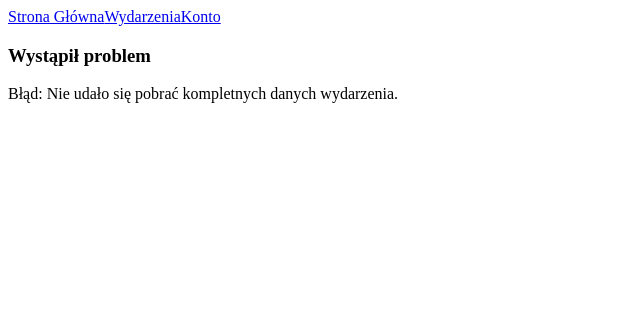
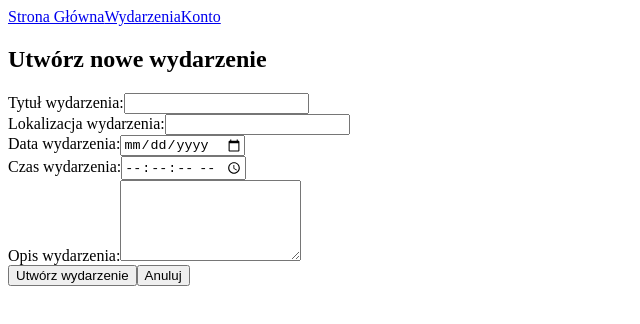
Before and after one commit to jnadolski223/technologie-chmurowe-projekt, a React (Vite) app in the folder frontend/: page /events/form in a window 1280 px wide. Shown: the top 324 px of the page, without its empty margins (0-640 px from the left). Built offline with nearby package versions, Linux system fonts and the light colour scheme; no server answers.

Commit message:
Added form to create and edit event

```diff
--- a/frontend/src/App.tsx
+++ b/frontend/src/App.tsx
@@ -3,6 +3,7 @@ import HomePage from './pages/HomePage.tsx';
 import NotFoundPage from './pages/NotFoundPage.tsx';
 import EventsPage from './pages/EventsPage.tsx';
 import EventDetailsPage from './pages/EventDetailsPage.tsx';
+import EventFormPage from './pages/EventFormPage.tsx';
 
 export default function App() {
   return (
@@ -16,7 +17,9 @@ export default function App() {
       <Routes>
         <Route path="/" element={<HomePage/>}/>
         <Route path="/events" element={<EventsPage/>}/>
+        <Route path="/events/form" element={<EventFormPage/>}/>
         <Route path="/events/:eventId" element={<EventDetailsPage/>}/>
+        <Route path="/events/:eventId/form" element={<EventFormPage/>}/>
         <Route path="*" element={<NotFoundPage/>}/>
       </Routes>
     </BrowserRouter>
--- a/frontend/src/components/EventDetails.tsx
+++ b/frontend/src/components/EventDetails.tsx
@@ -17,7 +17,7 @@ export default function EventDetails({ event, bookingCount, isOwner, bookingId }
   };
 
   const handleEdit = (): void => {
-    navigate(`/events/${event.id}/edit`);
+    navigate(`/events/${event.id}/form`);
   }
 
   const handleDelete = async (): Promise<void> => {
--- /dev/null
+++ b/frontend/src/components/EventForm.tsx
@@ -0,0 +1,141 @@
+import { type SubmitEvent, useState } from 'react';
+import { type NavigateFunction, useNavigate } from 'react-router-dom';
+import { config } from '../config/config.ts';
+import type { EventData, EventRequest, UserStorageData } from '../interfaces';
+
+interface EventFormProps {
+  event: EventData | null;
+}
+
+export default function EventForm({ event }: EventFormProps) {
+  const navigate: NavigateFunction = useNavigate();
+  const isEditMode: boolean = event != null;
+
+  const [title, setTitle] = useState<string>(event?.title ?? '');
+  const [location, setLocation] = useState<string>(event?.location ?? '');
+  const [date, setDate] = useState<string>(event?.date ?? '');
+  const [time, setTime] = useState<string>(event?.time ?? '');
+  const [description, setDescription] = useState<string>(event?.description ?? '');
+
+  const [isSubmitting, setIsSubmitting] = useState<boolean>(false);
+
+  const handleSubmit = async (e: SubmitEvent): Promise<void> => {
+    e.preventDefault();
+
+    const userDataRaw: string | null = localStorage.getItem(config.userStorageKey);
+    if (!userDataRaw) {
+      alert('Błąd: Musisz być zalogowany, aby wykonać tę operację.');
+      navigate('/login');
+      return;
+    }
+
+    const loggedInUser: UserStorageData = JSON.parse(userDataRaw);
+    const userId: string = loggedInUser.id;
+
+    const eventRequestData: EventRequest = { userId, title, location, date, time, description };
+
+    const url: string = isEditMode
+      ? `${config.apiBaseUrl}/events/${event?.id}`
+      : `${config.apiBaseUrl}/events`;
+
+    const method: string = isEditMode ? 'PUT' : 'POST';
+
+    const errorMessage: string = `Błąd: Nie udało się ${isEditMode ? 'zaktualizować' : 'utworzyć'} wydarzenia.`;
+
+    try {
+      setIsSubmitting(true);
+
+      const response: Response = await fetch(url, {
+        method: method,
+        headers: { 'Content-Type': 'application/json' },
+        body: JSON.stringify(eventRequestData)
+      });
+
+      if (response.ok) {
+        alert(isEditMode ? 'Wydarzenie zostało pomyślnie zaktualizowane!' : 'Wydarzenie zostało utworzone!');
+        navigate('/events');
+      } else {
+        alert(errorMessage);
+      }
+    } catch (err) {
+      console.error('Błąd sieciowy / krytyczny aplikacji:', err);
+      alert(errorMessage);
+    } finally {
+      setIsSubmitting(false);
+    }
+  }
+
+  return (
+    <form onSubmit={handleSubmit}>
+      <h2>{isEditMode ? 'Edytuj wydarzenie' : 'Utwórz nowe wydarzenie'}</h2>
+
+      <div>
+        <label htmlFor="title">Tytuł wydarzenia:</label>
+        <input
+          id="title"
+          type="text"
+          value={title}
+          onChange={(e): void => setTitle(e.target.value)}
+          required
+          minLength={3}
+          maxLength={200}
+        />
+      </div>
+
+      <div>
+        <label htmlFor="location">Lokalizacja wydarzenia:</label>
+        <input
+          id="location"
+          type="text"
+          value={location}
+          onChange={(e): void => setLocation(e.target.value)}
+          required
+          minLength={3}
+          maxLength={200}
+        />
+      </div>
+
+      <div>
+        <label htmlFor="date">Data wydarzenia:</label>
+        <input
+          id="date"
+          type="date"
+          value={date}
+          onChange={(e): void => setDate(e.target.value)}
+          required
+        />
+      </div>
+
+      <div>
+        <label htmlFor="time">Czas wydarzenia:</label>
+        <input
+          id="time"
+          type="time"
+          step={1}
+          value={time}
+          onChange={(e): void => setTime(e.target.value)}
+          required
+        />
+      </div>
+
+      <div>
+        <label htmlFor="description">Opis wydarzenia:</label>
+        <textarea
+          id="description"
+          value={description}
+          onChange={(e) => setDescription(e.target.value)}
+          rows={5}
+        />
+      </div>
+
+      <div>
+        <button type="submit" disabled={isSubmitting}>
+          {isSubmitting ? 'Zapisywanie...' : isEditMode ? 'Zapisz zmiany' : 'Utwórz wydarzenie'}
+        </button>
+        <button type="button" onClick={() => navigate(-1)}>
+          Anuluj
+        </button>
+      </div>
+    </form>
+  );
+}
--- a/frontend/src/interfaces/index.ts
+++ b/frontend/src/interfaces/index.ts
@@ -1,4 +1,5 @@
 export * from './ApiResponse.ts';
 export * from './BookingData.ts';
 export * from './EventData.ts';
+export * from './EventRequest.ts';
 export * from './UserStorageData.ts';
--- /dev/null
+++ b/frontend/src/pages/EventFormPage.tsx
@@ -0,0 +1,91 @@
+import { useEffect, useState } from 'react';
+import { useParams, useNavigate, type NavigateFunction } from 'react-router-dom';
+import EventForm from '../components/EventForm.tsx';
+import { config } from '../config/config.ts';
+import type { ApiResponse, EventData, UserStorageData } from '../interfaces';
+
+export default function EventFormPage() {
+  const { eventId } = useParams<{ eventId: string }>();
+  const navigate: NavigateFunction = useNavigate();
+
+  const [event, setEvent] = useState<EventData | null>(null);
+
+  const [isLoading, setIsLoading] = useState<boolean>(!!eventId);
+  const [error, setError] = useState<string | null>(null);
+
+  useEffect(() => {
+    if (!eventId) {
+      return;
+    }
+
+    const fetchEventToEdit = async () => {
+      const errorMessage: string = 'Błąd: Nie udało się pobrać danych wydarzenia do edycji.';
+
+      try {
+        setIsLoading(true);
+        setError(null);
+
+        const userDataRaw: string | null = localStorage.getItem(config.userStorageKey);
+        if (!userDataRaw) {
+          alert('Błąd: Musisz być zalogowany, aby edytować wydarzenie.');
+          navigate('/login');
+          return;
+        }
+
+        const loggedInUser: UserStorageData = JSON.parse(userDataRaw);
+
+        const response: Response = await fetch(`${config.apiBaseUrl}/events/${eventId}`);
+        if (!response.ok) {
+          const apiErrorData: ApiResponse<never> = await response.json().catch((): null => null);
+          console.error('Błąd API:', { status: response.status, apiResponse: apiErrorData });
+          setError(errorMessage);
+          return;
+        }
+
+        const result: ApiResponse<EventData> = await response.json();
+
+        if (result.data) {
+          const fetchedEvent: EventData = result.data;
+          if (loggedInUser.id !== fetchedEvent.userId) {
+            alert('Błąd: Nie masz uprawnień do edycji tego wydarzenia.');
+            navigate(`/events/${eventId}`);
+            return;
+          }
+
+          setEvent(fetchedEvent);
+        } else {
+          setError(errorMessage);
+        }
+      } catch (err) {
+        console.error('Błąd sieciowy / krytyczny aplikacji:', err);
+        setError(errorMessage);
+      } finally {
+        setIsLoading(false);
+      }
+    };
+
+    fetchEventToEdit().catch((err: unknown): void => {
+      console.error(`Nieobsłużony błąd w fetchEventToEdit: ${err}`);
+    });
+
+  }, [eventId, navigate]);
+
+  if (isLoading) {
+    return (<p>Ładowanie wydarzenia do edycji...</p>);
+  }
+
+  if (error) {
+    return (
+      <div>
+        <h3>Wystąpił problem</h3>
+        <p>{error}</p>
+      </div>
+    );
+  }
+
+  return (
+    <div>
+      <EventForm event={event}/>
+    </div>
+  )
+}
```
Also changed, not shown: frontend/src/interfaces/EventRequest.ts (added, +8 -0 lines).
